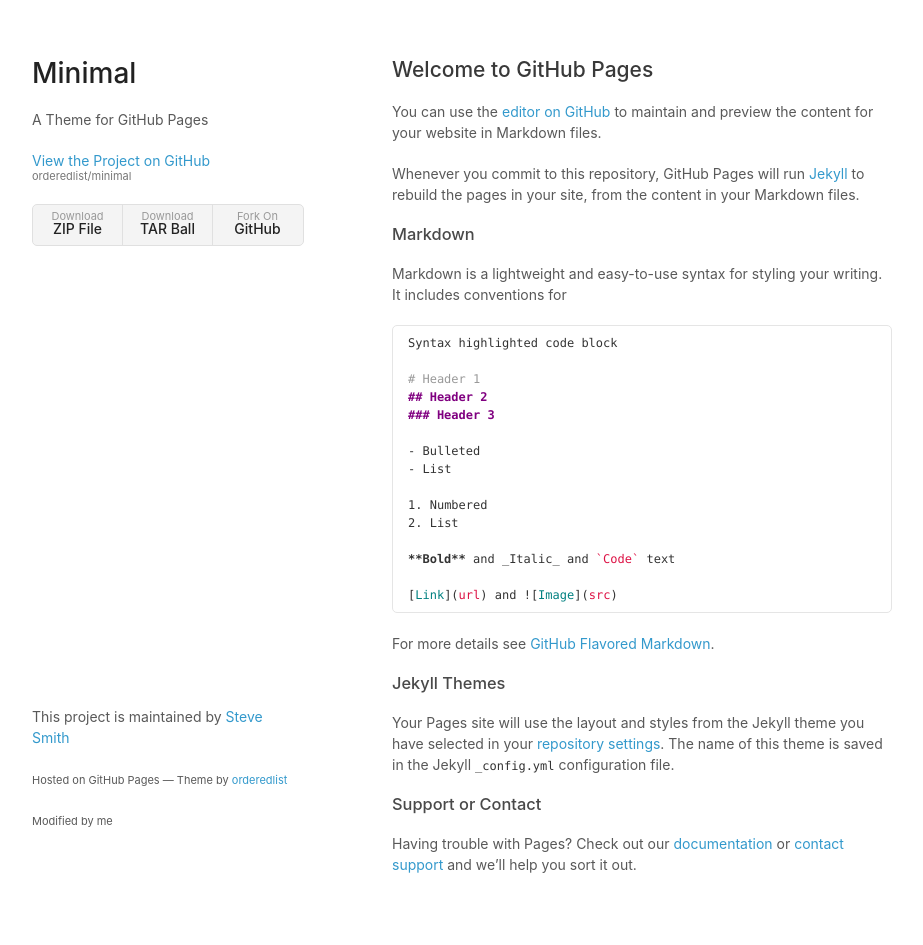
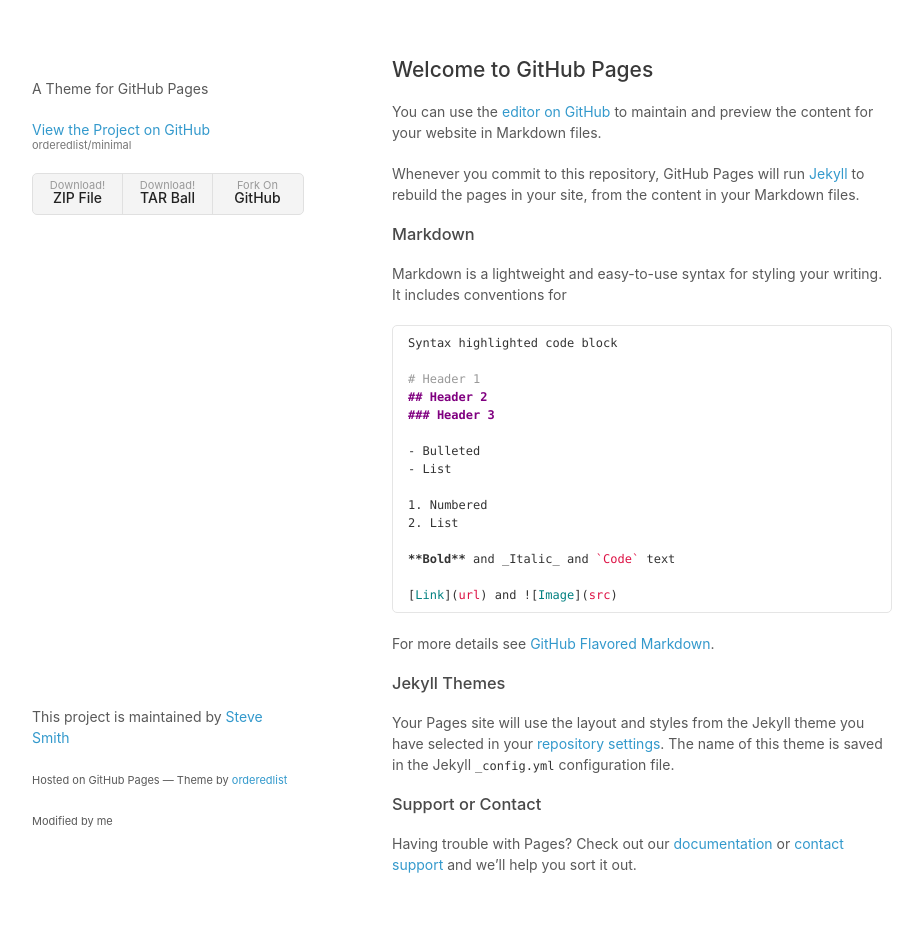
Before and after one commit to narutaro/e, a Jekyll site: the page built from index.md, in a window 1280 px wide. Shown: the whole page, without its empty margins (178-1101 px from the left). Built offline with Jekyll 4.4.1, drawn with Linux system fonts in a browser that asks for light colours; our own code applies the rules of GitHub Pages for plain Markdown files; a script that is not in the unit is left out.

```diff
--- a/_layouts/default.html
+++ b/_layouts/default.html
@@ -15,12 +15,12 @@
   <body>
     <div class="wrapper">
       <header>
-        <h1>Minimal</h1>
+        <h1>{{ title }}</h1>
         <p>A Theme for GitHub Pages</p>
         <p class="view"><a href="http://github.com/orderedlist/minimal">View the Project on GitHub <small>orderedlist/minimal</small></a></p>
         <ul>
-          <li><a href="https://github.com/orderedlist/minimal/zipball/master">Download <strong>ZIP File</strong></a></li>
-          <li><a href="https://github.com/orderedlist/minimal/tarball/master">Download <strong>TAR Ball</strong></a></li>
+          <li><a href="https://github.com/orderedlist/minimal/zipball/master">Download! <strong>ZIP File</strong></a></li>
+          <li><a href="https://github.com/orderedlist/minimal/tarball/master">Download! <strong>TAR Ball</strong></a></li>
           <li><a href="http://github.com/orderedlist/minimal">Fork On <strong>GitHub</strong></a></li>
         </ul>
       </header>
```
